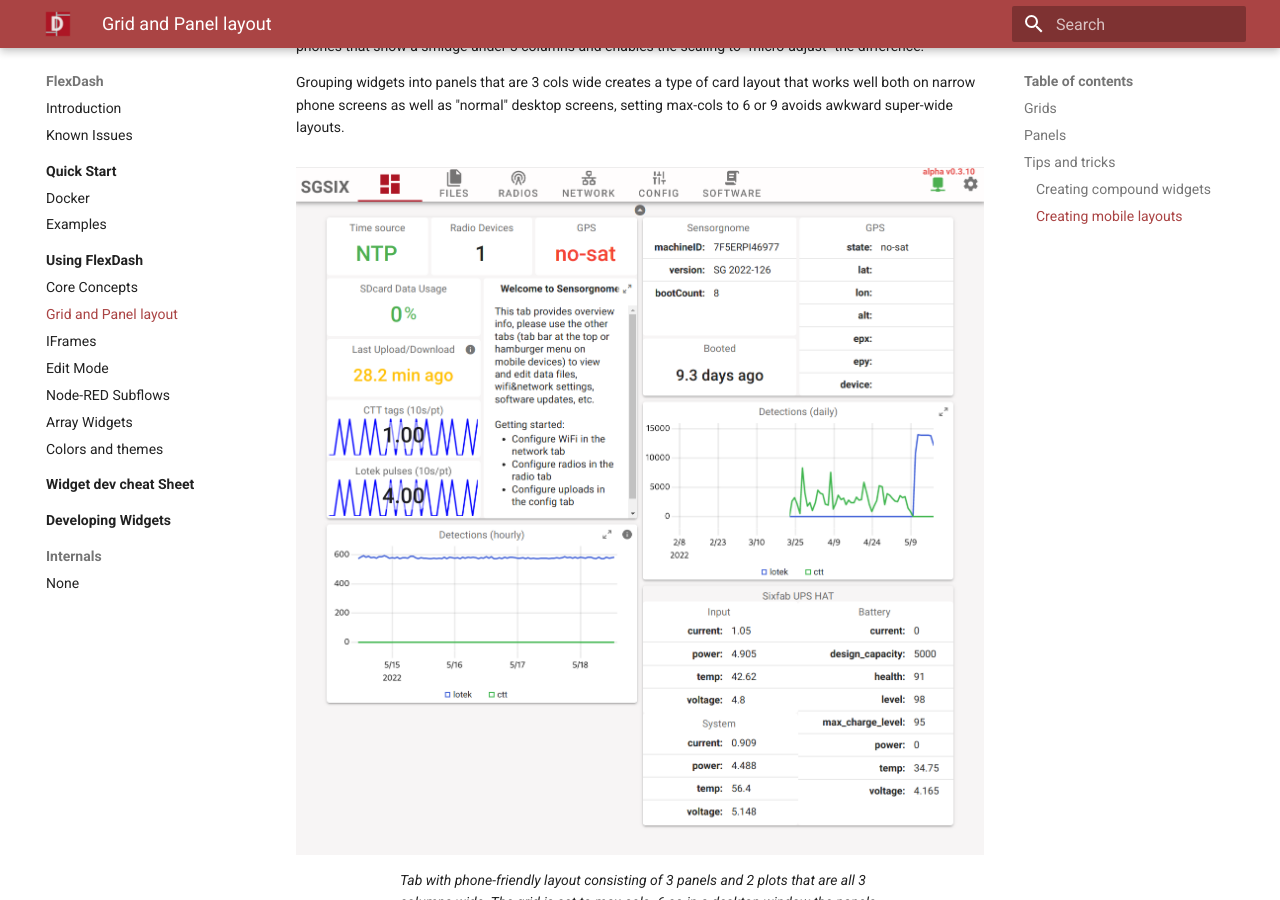
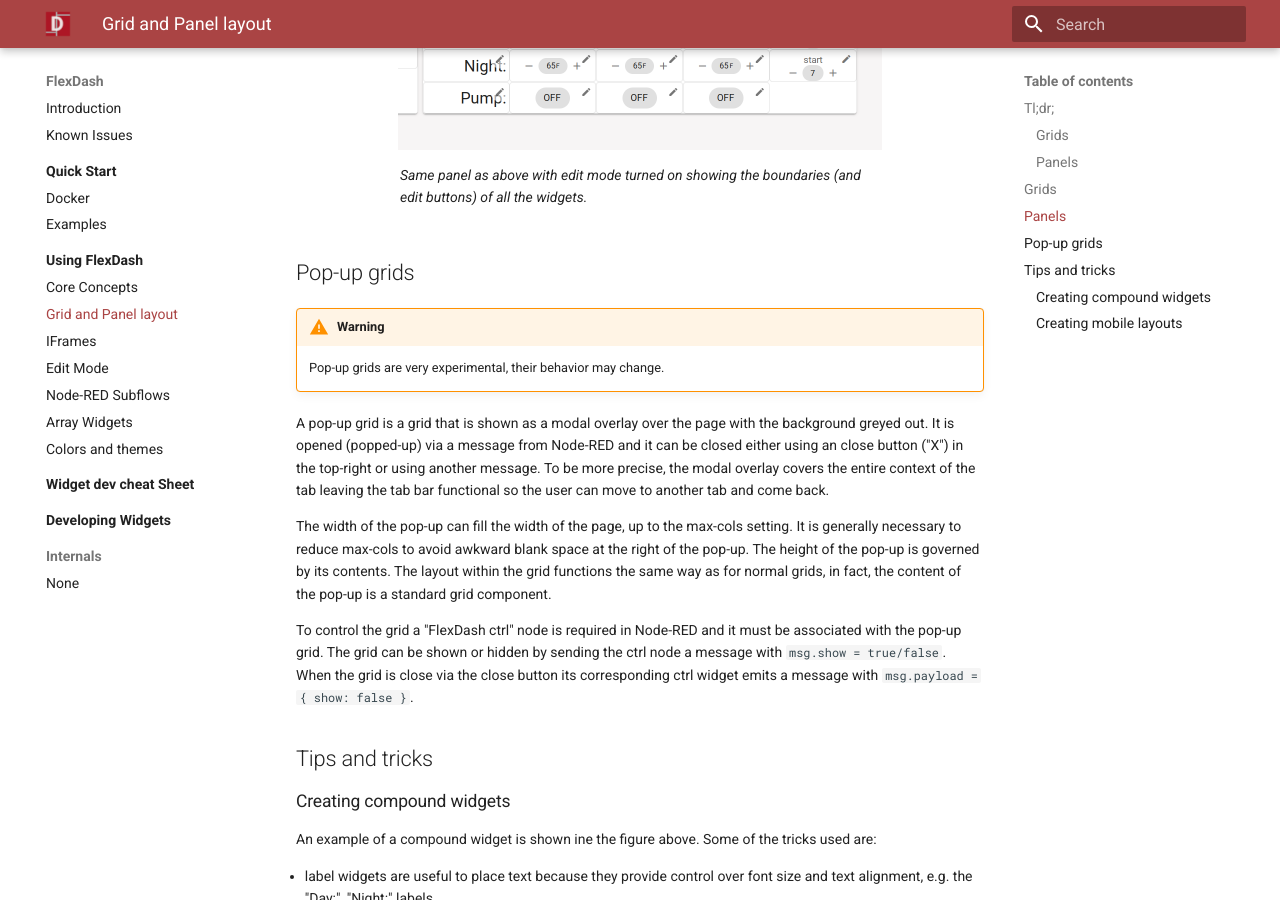
Before and after one commit to flexdash/docs, an MkDocs documentation site: the page built from docs/using-flexdash/grid-panel-layout.md, in a window 1280 px wide and 900 px high, scrolled down 5652 px. Built offline with MkDocs 1.6.1 and Material for MkDocs 9.7.7, drawn with Linux system fonts in a browser that asks for light colours; some of the changed text lies outside the part shown.

Commit message:
improve grid/panel layout docs

```diff
--- a/docs/using-flexdash/grid-panel-layout.md
+++ b/docs/using-flexdash/grid-panel-layout.md
@@ -5,6 +5,29 @@ Both place a linear list of widgets into a two dimensional grid from top-left to
 bottom-right and both support widgets that span multiple rows or multiple columns.
 The main difference between grids and panels is that grids reflow widgets as the
 browser screen width changes while panels maintain a fixed layout of widgets.
+
+## Tl;dr;
+
+### Grids
+
+- Have a variable number of columns to fill the page, column width is 120px min.
+- Column count can be limited using min-cols and max-cols.
+- The number of columns is at least the number of columns of the widest widget.
+- Rows are fixed-height 78px.
+- Widgets are placed into columns left to right and then flow to the next row if they don't fit.
+- Widgets can "float up" if there is a gap in the grid, so small widgets late in the layout can
+  move earlier to fill gaps.
+- If the grid reaches max-cols and doesn't fill the width of the window then it is magnified by
+  up to 1.33x. If it still doesn't fill the window it is left-aligned.
+- If the grid is at min-cols (or the width of the widest widget) and the window is narrower then
+  the grid is scaled down to up to 0.8x. If it still doesn't fit, some widgets go off-screen.
+
+### Panels
+
+- Have a variable number of rows and fixed number of columns.
+- The columns are half the size of the grid's columns!
+- The rows are variable height: they have the minimum height of the tallest widget in the row, and
+  then any remaining space is distributed evenly across all rows.
 
 ## Grids
 
@@ -114,6 +137,30 @@ Using a panel like this can avoid having to develop a custom widget.
 buttons) of all the widgets.
 </figure>
 
+## Pop-up grids
+
+!!! WARNING
+    Pop-up grids are very experimental, their behavior may change.
+
+A pop-up grid is a grid that is shown as a modal overlay over the page with the background
+greyed out. It is opened (popped-up) via a message from Node-RED and it can be closed either
+using an close button ("X") in the top-right or using another message.
+To be more precise, the modal overlay covers the entire context of the tab leaving the tab bar
+functional so the user can move to another tab and come back.
+
+The width of the pop-up can fill the width of the page, up to the max-cols setting.
+It is generally necessary to reduce max-cols to avoid awkward blank space at the right of the
+pop-up.
+The height of the pop-up is governed by its contents.
+The layout within the grid functions the same way as for normal grids, in fact, the content of
+the pop-up is a standard grid component.
+
+To control the grid a "FlexDash ctrl" node is required in Node-RED and it must be associated with
+the pop-up grid.
+The grid can be shown or hidden by sending the ctrl node a message with `msg.show = true/false`.
+When the grid is close via the close button its corresponding ctrl widget emits a message with
+`msg.payload = { show: false }`.
+
 ## Tips and tricks
 
 ### Creating compound widgets
```
